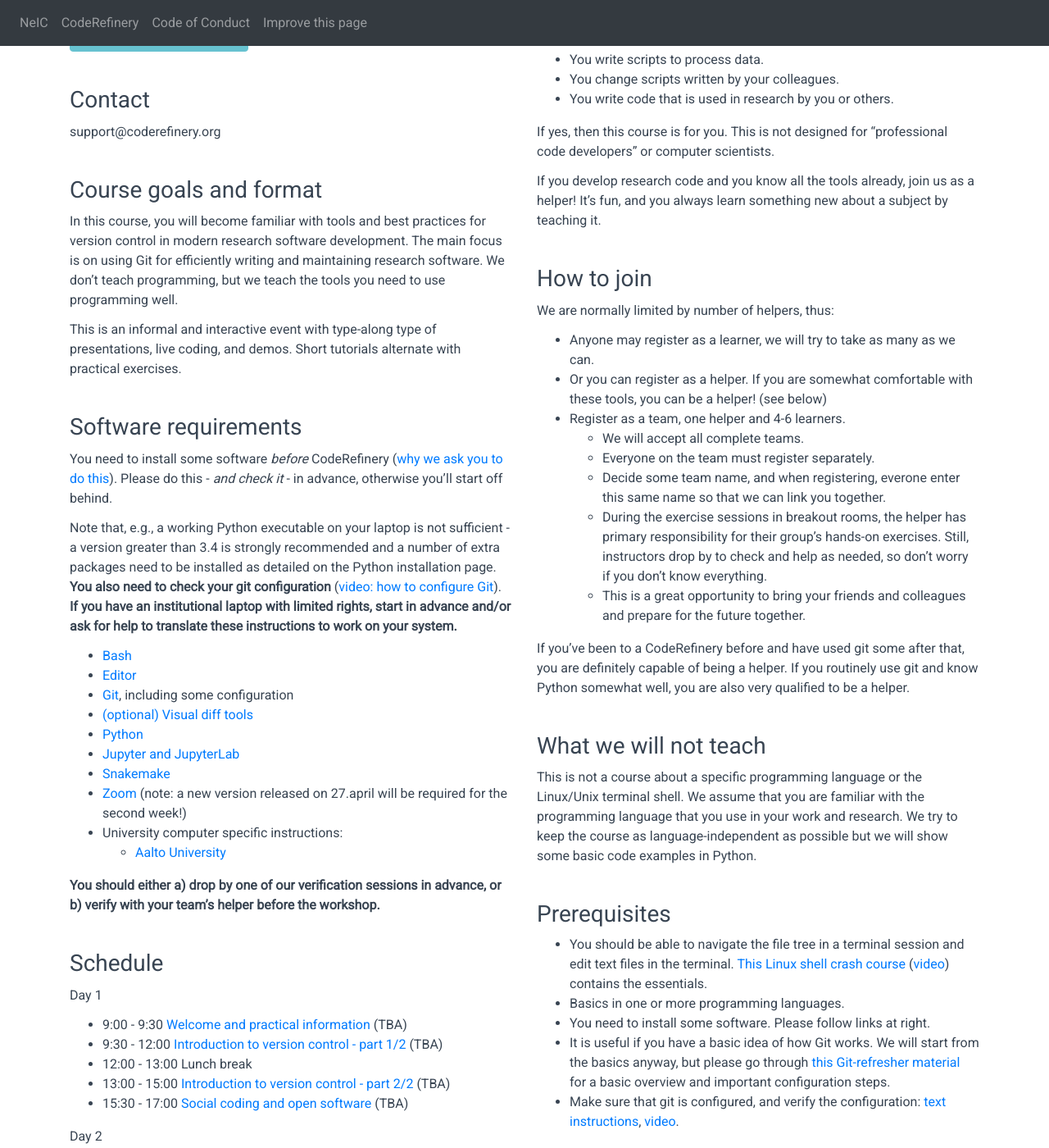
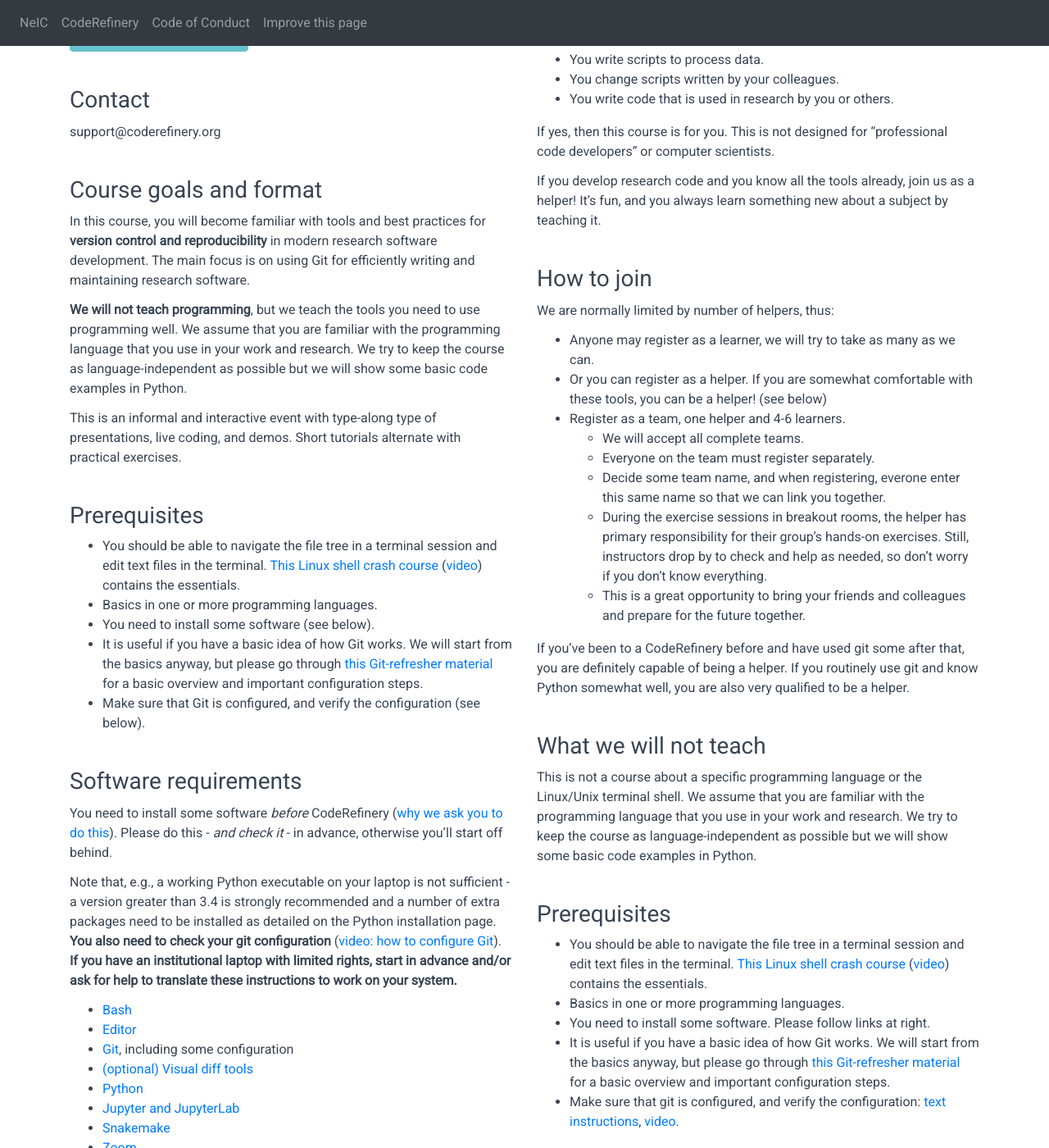
Before and after one commit to coderefinery/2020-11-17-online, a Jekyll site: the page built from index.md, in a window 1280 px wide and 1400 px high, scrolled down 312 px. Shown: the whole window at 82% size. Built offline with Jekyll 4.4.1, drawn with Linux system fonts in a browser that asks for light colours; comment, search, counter and statistics services are not loaded; some of the changed text lies outside the part shown.

Commit message:
Update info

```diff
--- a/left_column.md
+++ b/left_column.md
@@ -10,20 +10,38 @@
 support@coderefinery.org
 
 
-
-
 ### Course goals and format
 
-In this course, you will become familiar with tools and best practices
-for version control in modern research software development. The main
-focus is on using Git for efficiently writing and maintaining research
-software.  We don't teach programming, but we teach the tools you need
-to use programming well.
+In this course, you will become familiar with tools and best practices for
+**version control and reproducibility** in modern research software development.
+The main focus is on using Git for efficiently writing and maintaining research
+software.
+
+**We will not teach programming**, but we teach the tools you need to use programming
+well. We assume that you are familiar with the programming language that you
+use in your work and research. We try to keep the course as
+language-independent as possible but we will show some basic code examples in
+Python.
 
 This is an informal and interactive event with type-along type
 of presentations, live coding, and demos. Short tutorials alternate
 with practical exercises.
 
+
+### Prerequisites
+
+- You should be able to navigate the file tree in a terminal session and edit
+  text files in the terminal.
+  [This Linux shell crash course](https://scicomp.aalto.fi/scicomp/shell/)
+  ([video](https://youtu.be/56p6xX0aToI))
+  contains the essentials.
+- Basics in one or more programming languages.
+- You need to install some software (see below).
+- It is useful if you have a basic idea of how Git works. We will start from
+  the basics anyway, but please go through
+  [this Git-refresher material](https://coderefinery.github.io/git-refresher/)
+  for a basic overview and important configuration steps.
+- Make sure that Git is configured, and verify the configuration (see below).
 
 
 ### Software requirements
@@ -50,11 +68,7 @@ and/or ask for help to translate these instructions to work on your system.**
 - [Python](https://coderefinery.github.io/installation/python/)
 - [Jupyter and JupyterLab](https://coderefinery.github.io/installation/jupyter)
 - [Snakemake](https://coderefinery.github.io/installation/snakemake)
-- [Zoom](https://coderefinery.github.io/installation/zoom/) (note: a
-  new version released on 27.april will be required for the second
-  week!)
-- University computer specific instructions:
-  - [Aalto University](https://scicomp.aalto.fi/news/coderefinery/)
+- [Zoom](https://coderefinery.github.io/installation/zoom/)
 
 **You should either a) drop by one of our verification sessions in
 advance, or b) verify with your team's helper before the workshop.**
@@ -62,62 +76,75 @@ advance, or b) verify with your team's helper before the workshop.**
 
 ### Schedule
 
-Day 1
-- 9:00 - 9:30
+All times are in **Europe/Stockholm time**
+[Time converter](https://arewemeetingyet.com/Stockholm/2020-11-17/09:00/CodeRefinery)
+
+The schedule includes frequent breaks.
+The schedule is subject to change.
+
+**Pre-workshop installation help and verification times**
+- Nov 12 (Thu) 13:00 - 14:00
+- Nov 13 (Fri) 13:00 - 14:00
+- Join anytime during this (preferably not everyone at the very start
+  and end)
+
+**Day 1 (Nov 17, Tue)**
+- 9:00 - 9:20
   [Welcome and practical information](https://github.com/coderefinery/workshop-intro/blob/master/README.md)
   (TBA)
-- 9:30 - 12:00
-  [Introduction to version control - part 1/2](https://coderefinery.github.io/git-intro/)
-  (TBA)
-- 12:00 - 13:00
-  Lunch break
-- 13:00 - 15:00
-  [Introduction to version control - part 2/2](https://coderefinery.github.io/git-intro/)
-  (TBA)
-- 15:30 - 17:00
-  [Social coding and open software](https://cicero.xyz/v3/remark/0.14.0/github.com/coderefinery/social-coding/master/talk.md)
+- 9:20 - 12:00
+  [Introduction to version control - part 1/2](https://coderefinery.github.io/git-intro/) ("Motivation" to "Undoing")
+  (Sabry)
+
+
+**Day 2 (Nov 18, Wed)**
+- 9:00 - 12:00
+  [Introduction to version control - part 2/2](https://coderefinery.github.io/git-intro/) ("Branching and merging" to "Inspecting history")
   (TBA)
 
-Day 2
-- 9:00 - 10:30
-  [Modular code development](https://cicero.xyz/v3/remark/0.14.0/github.com/coderefinery/modular-code-development/master/talk.md)
-  (TBA)
-- 11:00 - 12:00
-  [Collaborative distributed version control 1/2](https://coderefinery.github.io/git-collaborative/)
-  (TBA)
-- 12:00 - 13:00
-  Lunch break
-- 13:00 - 14:30
-  [Collaborative distributed version control 2/2](https://coderefinery.github.io/git-collaborative/)
-  (TBA)
-- 15:00-17:00
-  [Reproducible research and FAIR data](https://coderefinery.github.io/reproducible-research/)
+
+**Day 3 (Nov 19, Thu)**
+- 9:00 - 12:00
+  [Collaborative distributed version control](https://coderefinery.github.io/git-collaborative/)
   (TBA)
 
-Day 3
+
+**Day 4 (Nov 24, Tue)**
+- 9:00 - 9:15
+  [Mini-intro](https://github.com/coderefinery/workshop-intro/blob/master/README.md)
+  (TBA)
+- 9:00 - 11:00
+  [Reproducible research and FAIR data](https://coderefinery.github.io/reproducible-research/)
+  (Johan)
+- 11:00 - 12:00
+  [Social coding and open software](https://cicero.xyz/v3/remark/0.14.0/github.com/coderefinery/social-coding/master/talk.md)
+  (Sabry)
+
+
+**Day 5 (Nov 25, Wed)**
 - 9:00 - 10:30
   [Documentation](https://coderefinery.github.io/documentation/)
-  (TBA)
-- 11:00 - 12:00
-  [Automated testing part 1/2](https://coderefinery.github.io/testing/)
-  (TBA)
-- 12:00 - 13:00
-  Lunch break
-- 13:00 - 14:00
-  [Automated testing part 2/2](https://coderefinery.github.io/testing/)
-  (TBA)
-- 14:30 - 16:30
+  (Thor)
+- 10:30 - 12:00
   [Jupyter](https://coderefinery.github.io/jupyter/)
   (TBA)
-- 16:30 - 17:00
+
+
+**Day 6 (Nov 26, Thu)**
+- 9:00 - 10:30
+  [Automated testing](https://coderefinery.github.io/testing/)
+  (TBA)
+- 10:45 - 11:45
+  [Modular code development](https://github.com/coderefinery/modular-type-along)
+  (Jens)
+- 11:45 - 12:00
   [Concluding remarks and where to go from here](https://github.com/coderefinery/workshop-outro/blob/master/README.md)
   (TBA)
-
 
 ### Location
 
 The workshop will be held online, participant links will be sent to
-registered participants.  Also streamed at [https://twitch.tv/coderefinery]
+registered participants.
 
 
 ### Price
```
